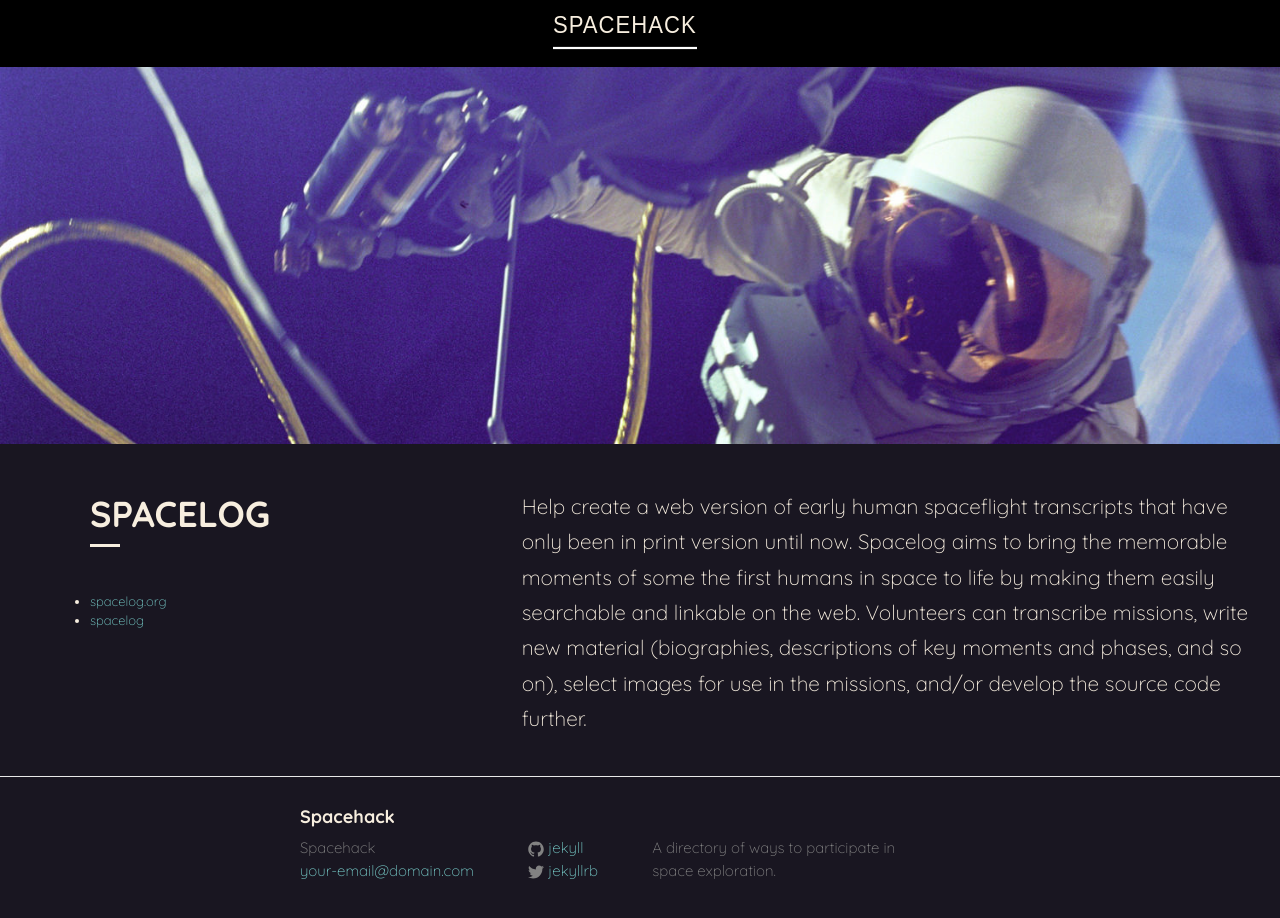
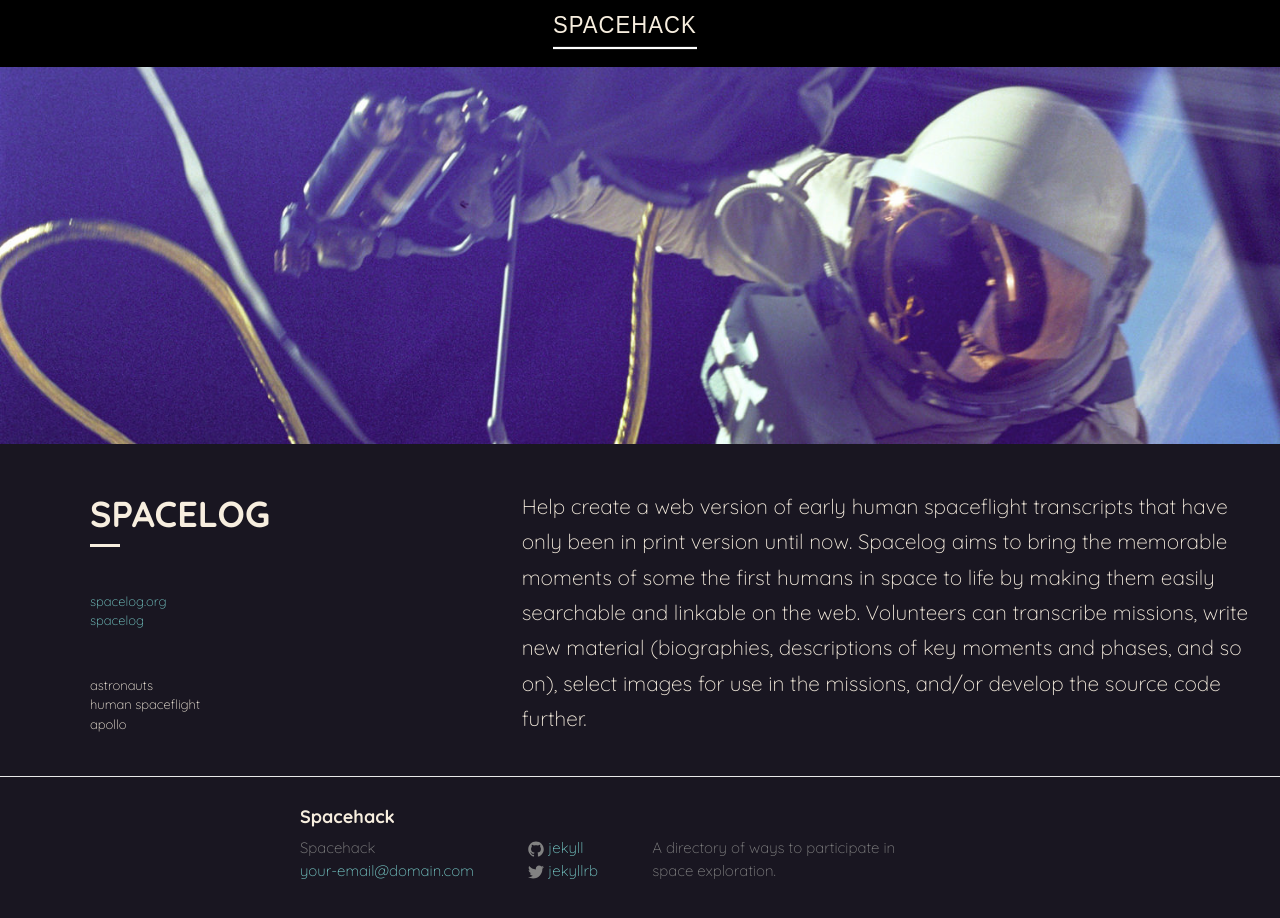
Before and after one commit to basilleaf/spacehack.org, a Jekyll site: the page built from _posts/2015-05-01-spacelog.md, in a window 1280 px wide and 937 px high. Shown: the top 918 px of the window. Built offline with Jekyll 4.4.1, drawn with Linux system fonts in a browser that asks for light colours.

Commit message:
handles displaying the first 3 tags on project pages

```diff
--- a/_layouts/post.html
+++ b/_layouts/post.html
@@ -33,6 +33,23 @@ layout: default
 
     </ul>
 
+    {% if page.tags %}
+
+      {% assign c = 0 %}
+      <ul class = "tags">
+
+        {% for tag in page.tags %}
+
+          <li>{{ tag }}</li>
+
+          {% comment %} only display 3 {% endcomment %}
+          {% assign c = c | plus: 1 %}
+          {% if c == 3 %} {% break %} {% endif %}
+
+        {% endfor %}
+      </ul>
+    {% endif %}
+
   </div><!-- page-content -->
 
   <div class="content post-content col-sm-8">
--- a/css/main.css
+++ b/css/main.css
@@ -141,9 +141,9 @@ a:hover {
   text-transform: uppercase;
 }
 
-ul.probe_links {
+ul.probe_links, ul.tags {
+  list-style-type: none;
   margin-top: 45px;
-
 }
 
 .small_underline {
```
